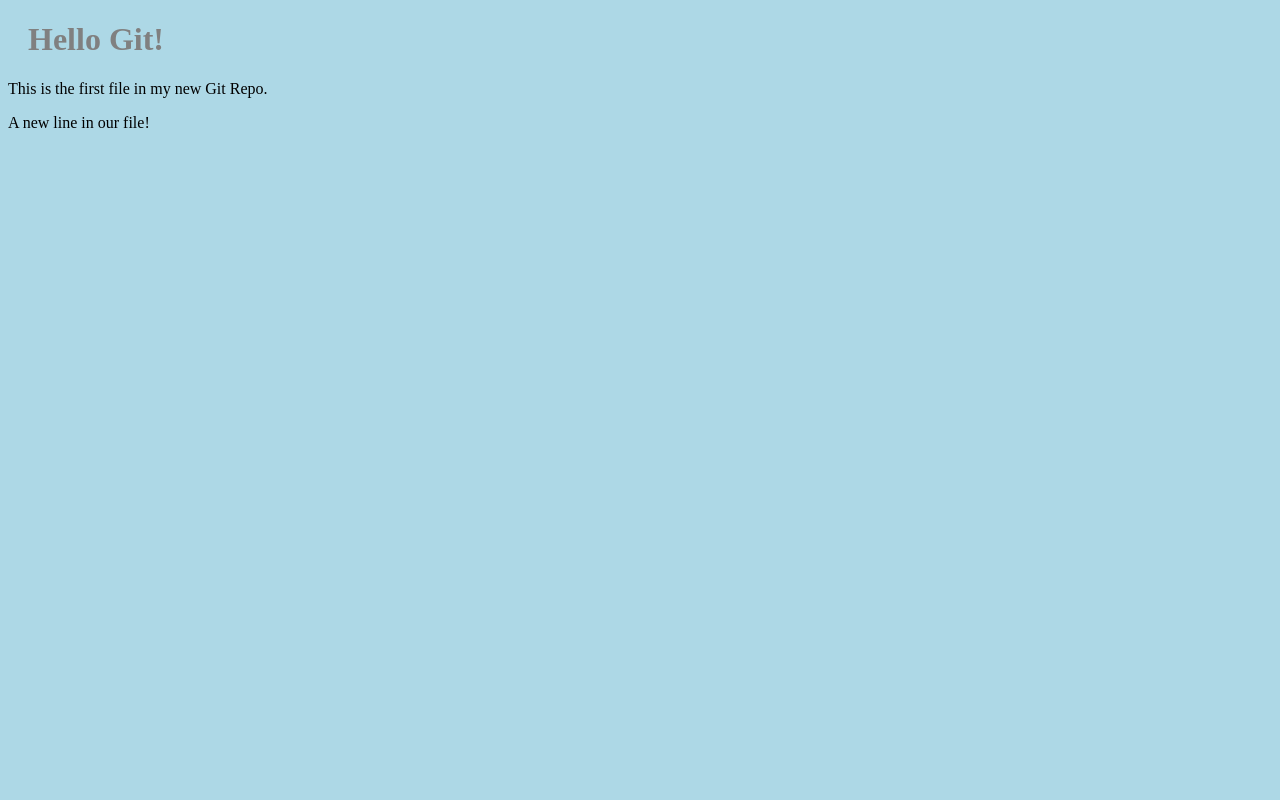
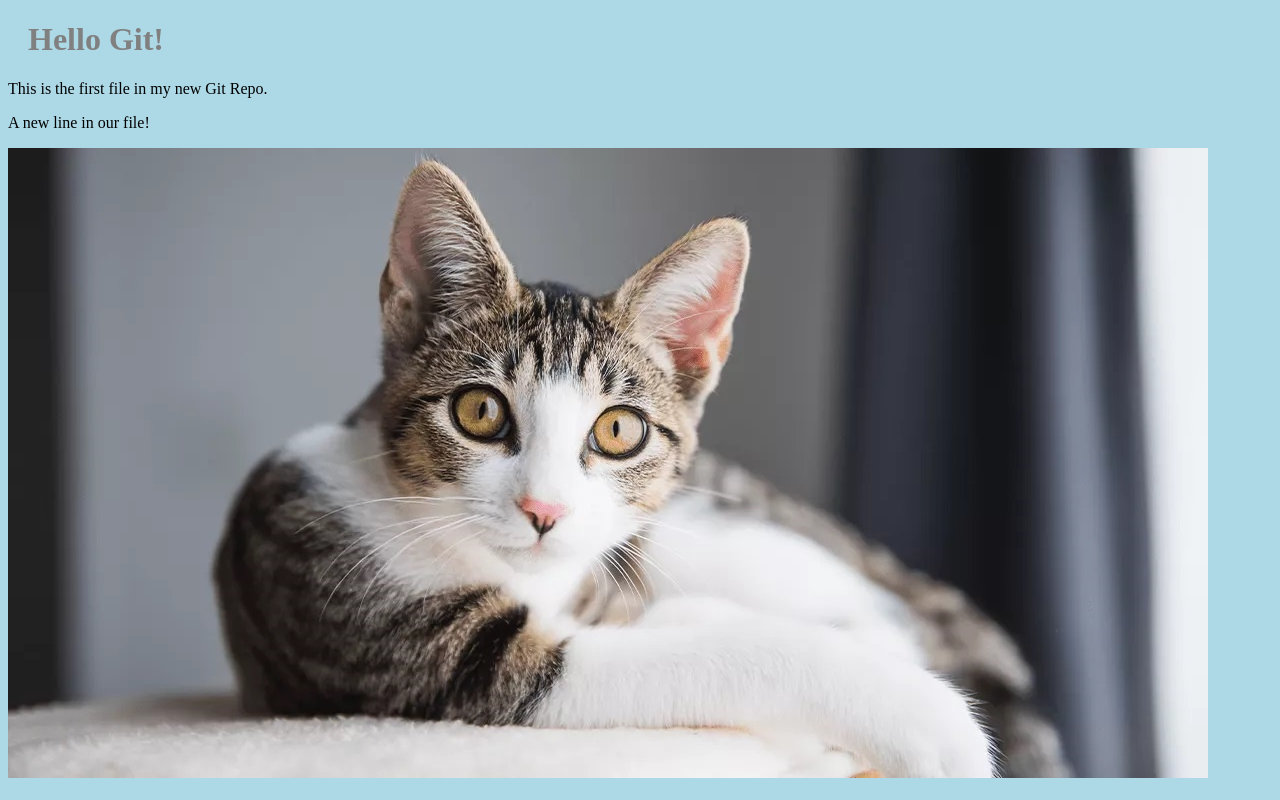
Before and after one commit to smalldevK/test-2025-1, a plain HTML site: page index.html in a window 1280 px wide. Drawn offline with Linux system fonts and the light colour scheme.

Commit message:
update index.html add img

```diff
--- a/index.html
+++ b/index.html
@@ -10,5 +10,6 @@
     <h1>Hello Git!</h1>
     <p>This is the first file in my new Git Repo.</p>
     <p>A new line in our file!</p>
+    <img src="20240515ceva_experts4.jpg">
 </body>
 </html>
```
